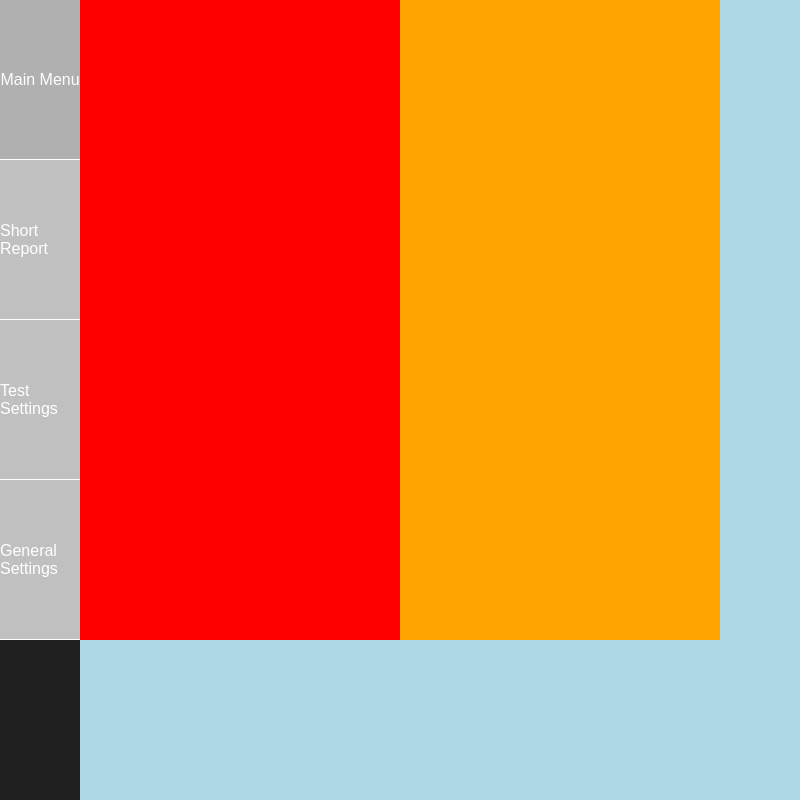
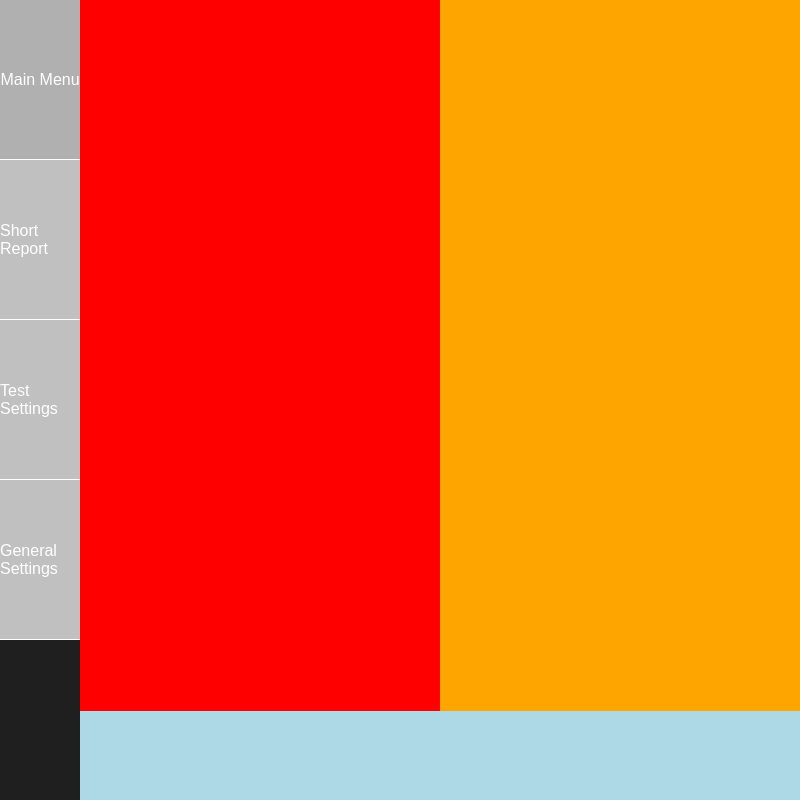
Before and after one commit to damian-utd/app, an Electron app: page src/sub/mainReport.html in a window 800 px wide. Drawn offline with Linux system fonts and the light colour scheme.

Commit message:
SubPages

```diff
--- a/src/styles/mainReport.css
+++ b/src/styles/mainReport.css
@@ -54,13 +54,13 @@ body {
 
 /*              dane testowe            */
 
-.test-data-container{
+.test-video-container{
     grid-column: 2 / span 9;
     grid-row: 1 / span 10;
     background-color: lightblue;
     display: grid;
-    grid-template-columns: repeat(9, 1fr);
-    grid-template-rows: repeat(10, 1fr);
+    grid-template-columns: repeat(8, 1fr);
+    grid-template-rows: repeat(9, 1fr);
 }
 
 #test-camera{
--- a/src/sub/mainReport.html
+++ b/src/sub/mainReport.html
@@ -21,17 +21,20 @@
                 <p>General Settings</p>
             </div>
         </div>
-        <div class="test-data-container">
+        <div class="test-video-container">
             <div id="test-camera">
 
             </div>
             <div id="test-gameplay">
 
             </div>
+        </div>
+        <div class="test-data-right" id="test-data-right">
 
         </div>
-    <div class="test-data-right" id="test-data-right">
+        <div class="test-data-bottom" id="test-data-bottom">
 
-    </div>
+        </div>
+
     </body>
 </html>
```
